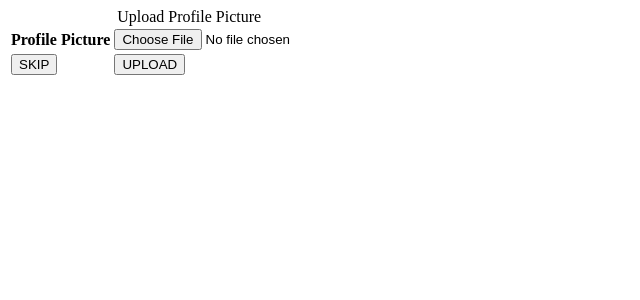
After one commit to swapnil159/Photo-Pick-Studio, a PHP site: page /upload.php in a window 1280 px wide. The commit adds this page. Shown: the top 300 px of the page, without its empty margins (0-640 px from the left). Run offline with PHP 8.4, Linux system fonts and the light colour scheme; some libraries are stand-ins or nearby versions.

Commit message:
Profile pic updation

```diff
--- a/register.js
+++ b/register.js
@@ -22,7 +22,7 @@ app.controller('reg',function($scope,$http){
       var res="You have been successfully registered";
       if(temp === res)
       {
-        location='index.php';
+        location='upload.php';
       }
     },function(error){
       alert('Something went wrong.Please try again');
--- a/upd.php
+++ b/upd.php
@@ -1,4 +1,5 @@
 <?php
+      session_start();
       $servername='localhost';
       $username='root';
       $password='swapnil159';
@@ -32,6 +33,7 @@
       {
         $query = "INSERT INTO Register (First_Name,Last_Name,Gender,Email,Username,Password) VALUES ('$fname','$lname','$gender','$email','$username','$password')";
         $result = mysqli_query($conn,$query);
+        $_SESSION['user']=$username;
         echo "You have been successfully registered";
       }
 ?>
--- /dev/null
+++ b/upload.js
@@ -0,0 +1,30 @@
+var upload= angular.module('upload', []);
+
+upload.controller('upload_pic', ['$scope', '$http', function ($scope, $http) {
+ $scope.upload = function(){
+
+  var fd = new FormData();
+  var files = document.getElementById('file').files[0];
+  fd.append('file',files);
+
+  $http({
+   method: 'post',
+   url: 'updpic.php',
+   data: fd,
+   headers: {'Content-Type': undefined},
+  }).then(function(response) {
+    alert(response.data);
+    var temp=response.data;
+    var res="Profile Pic successfully uploaded";
+    if(temp===res){
+      location='index.php';
+    }
+    else {
+      alert('Something went wrong');
+    }
+  },function(error){
+    alert('Please try again');
+  });
+ }
+
+}]);
--- /dev/null
+++ b/upload.php
@@ -0,0 +1,24 @@
+<!Doctype html>
+<html>
+  <head>
+    <script src="https://ajax.googleapis.com/ajax/libs/angularjs/1.6.9/angular.min.js"></script>
+    <script src="upload.js"></script>
+  </head>
+  <body>
+    <div ng-app="upload">
+      <form name="profile_pic" ng-controller="upload_pic">
+      <table>
+        <caption>Upload Profile Picture</caption>
+        <tr>
+            <td><b>Profile Picture</b></td>
+            <td><input id="file" name="file" type="file"></td>
+        </tr>
+        <tr>
+          <td><button ng-click="skip()">SKIP</button></td>
+          <td><button ng-click="upload()">UPLOAD</button></td>
+        </tr>
+      </table>
+    </form>
+    </div>
+  </body>
+</html>
```
Also changed, not shown: updpic.php (added, +27 -0 lines), pp/swap.jpg (added).
